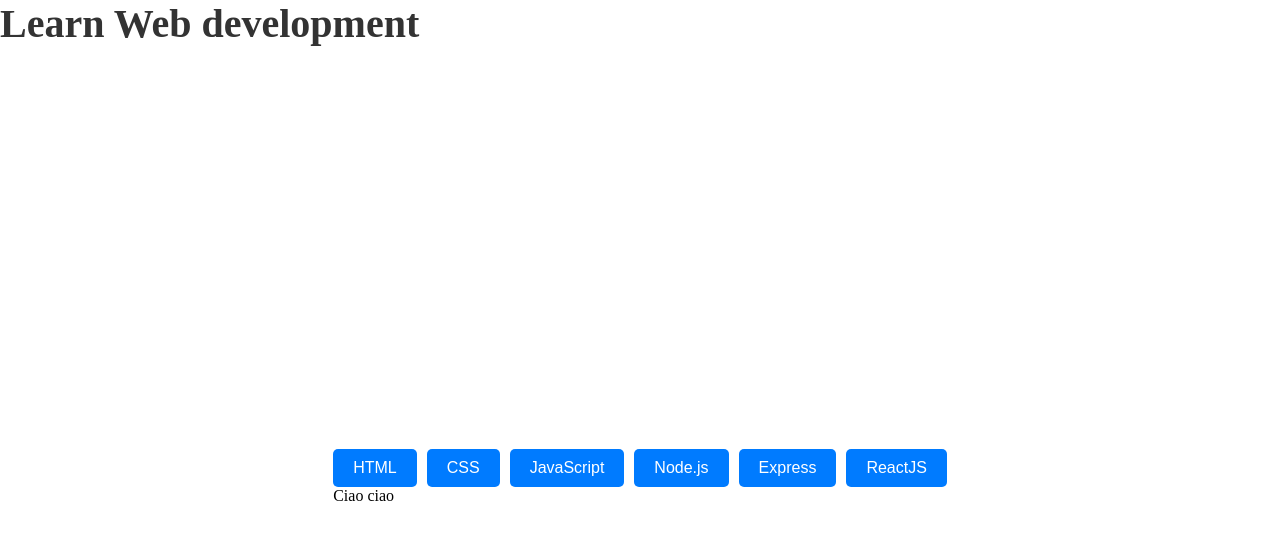
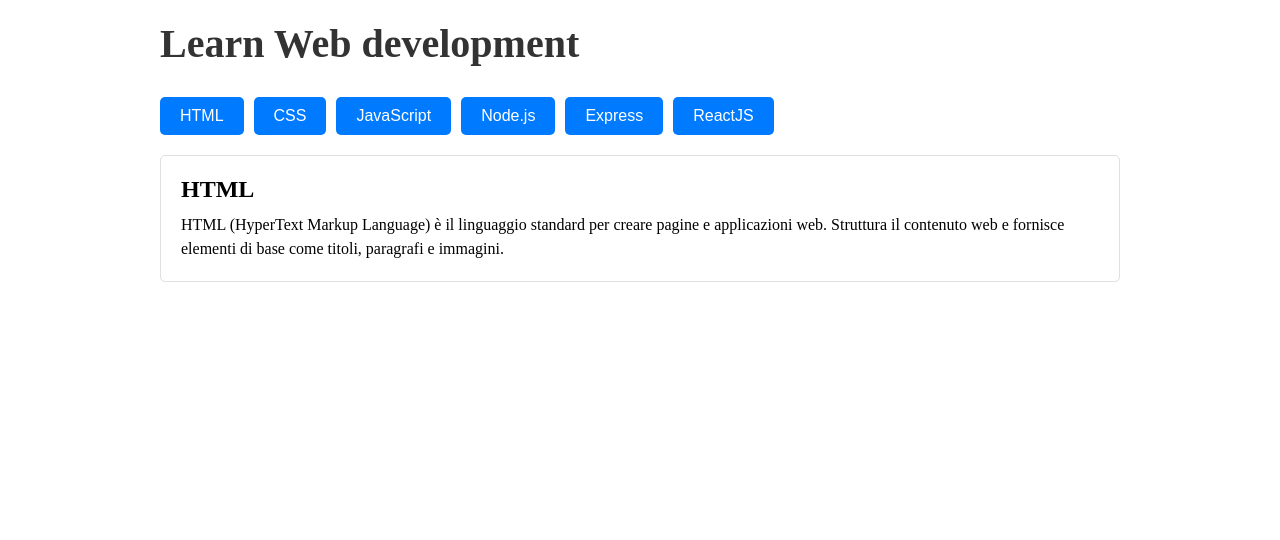
Before and after one commit to MattiaToscano/react-use-state, a React (Vite) app in the folder react-use-state/: page / in a window 1280 px wide. Both pictures are taken after a click on the button "HTML". Shown: the top 540 px of the page. Built offline with nearby package versions, Linux system fonts and the light colour scheme.

Commit message:
[UPD] Click funzionante ed elementi disposti come in foto

```diff
--- a/react-use-state/src/App.jsx
+++ b/react-use-state/src/App.jsx
@@ -1,19 +1,14 @@
 import { useState } from 'react'
 import languages from './languages'
 import React from 'react'
+import Button from './assets/components/Button'
 
 const App = () => {
   const [activeLanguage, setActiveLanguage] = useState(null)
-  console.log(activeLanguage)
 
   return (
-    <>
-      <div>
+    <div className="container">
       <h1>Learn Web development</h1>
-      </div>
-      <div className="container">
-        <div className="card">
-          <div className="card-item">
       <ul>
         {languages.map((language) => (
           <li key={language.id}>
@@ -26,11 +21,13 @@ const App = () => {
           </li>
         ))}
       </ul>
+      {activeLanguage && (
+        <div className="language-description">
+          <h2>{activeLanguage.title}</h2>
+          <p>{activeLanguage.description}</p>
         </div>
-          <p>Ciao ciao</p>
+      )}
     </div>
-      </div>
-    </>
   )
 }
 
--- /dev/null
+++ b/react-use-state/src/assets/components/Button.jsx
@@ -0,0 +1,9 @@
+import React from 'react'
+
+function Button() {
+    return (
+        <div>Button</div>
+    )
+}
+
+export default Button
--- a/react-use-state/src/index.css
+++ b/react-use-state/src/index.css
@@ -8,16 +8,17 @@
   display: flex;
   flex-direction: column;
   align-items: center;
-  justify-content: center;
-  height: 100vh;
-  width: 100%;
   padding: 20px;
+  max-width: 1000px;
+  margin: 0 auto;
 }
 
 h1 {
   margin-bottom: 30px;
   font-size: 2.5rem;
   color: #333;
+  text-align: left;
+  align-self: flex-start;
 }
 
 ul {
@@ -27,7 +28,9 @@ ul {
   flex-direction: row;
   gap: 10px;
   flex-wrap: wrap;
-  justify-content: center;
+  justify-content: flex-start;
+  width: 100%;
+  margin-bottom: 20px;
 }
 
 .btn {
@@ -39,3 +42,20 @@ ul {
   border: none;
   border-radius: 5px;
 }
+
+.language-description {
+  width: 100%;
+  padding: 20px;
+  border: 1px solid #e0e0e0;
+  border-radius: 5px;
+  background-color: #fff;
+}
+
+.language-description h2 {
+  margin-bottom: 10px;
+  font-size: 1.5rem;
+}
+
+.language-description p {
+  line-height: 1.5;
+}
```
Lines whose indentation alone changed are shown as unchanged.
